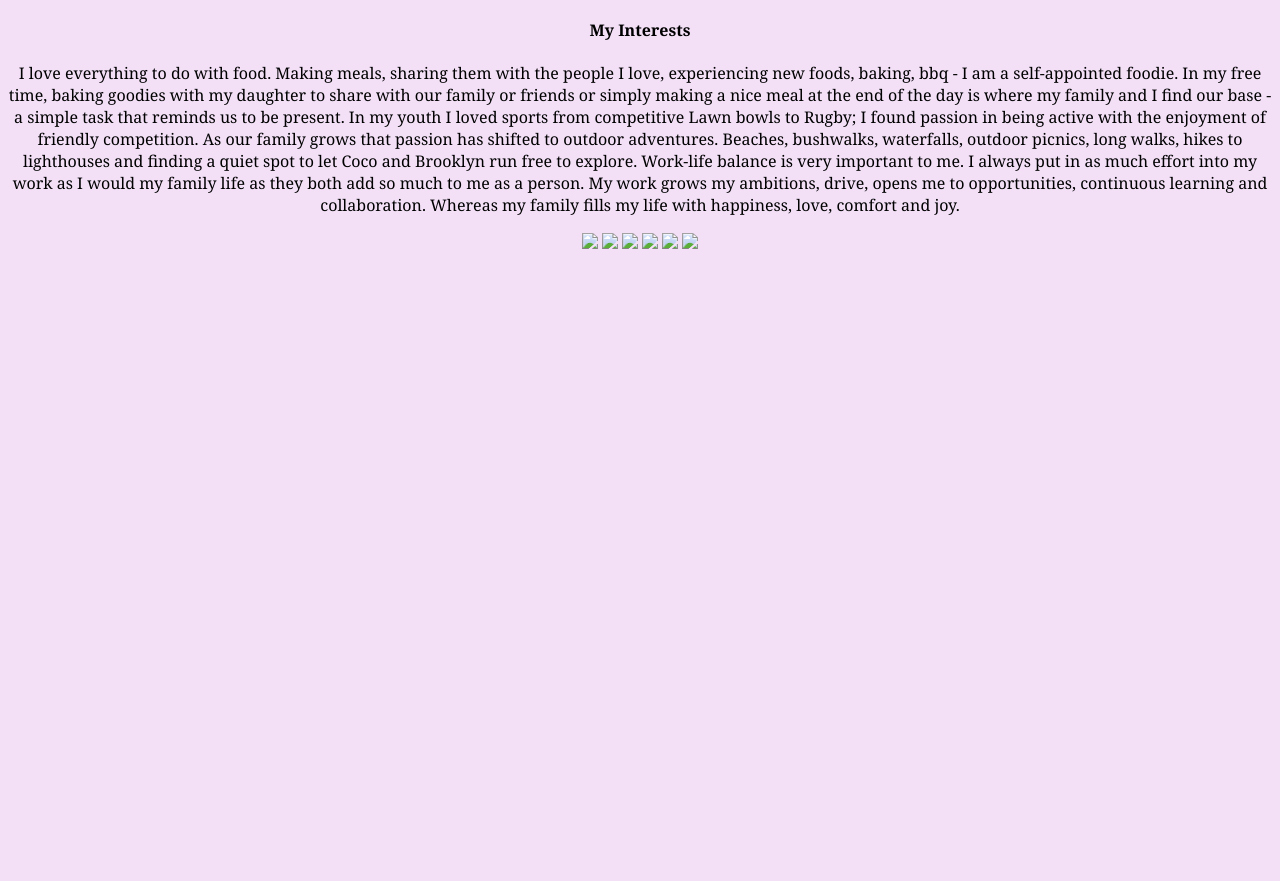
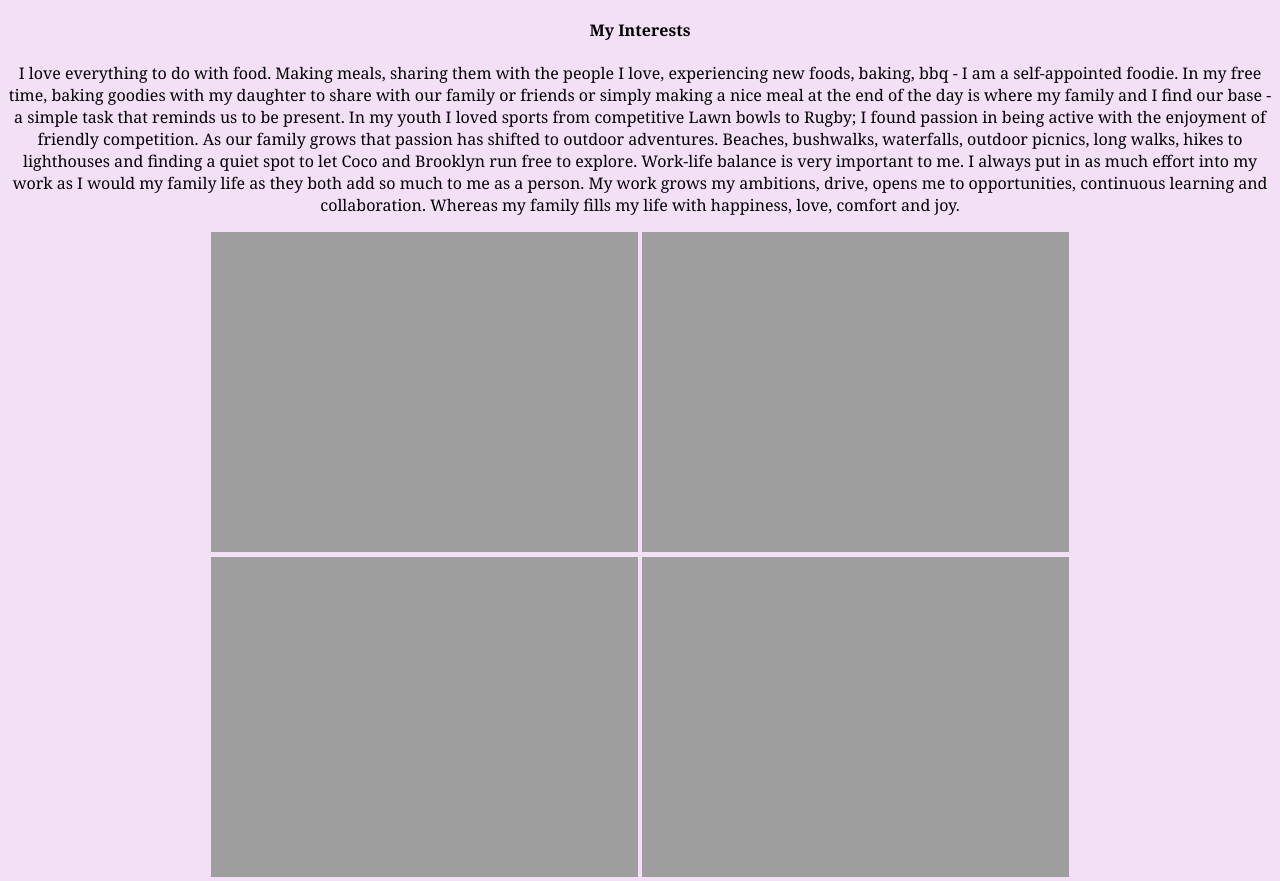
Before and after one commit to Tegzma/Portfolio-, a website: page website/src/aboutMe.html in a window 1280 px wide. Shown: the part 775-1656 px from the top of the page. Before the commit the page ends 1037 px from the top, so only its background shows below. Drawn offline with Linux system fonts and the light colour scheme; the site is published under a folder, as on GitHub Pages, so addresses that start at the root find nothing; a web font is replaced by a local one.

Commit message:
corrected pathways for images

```diff
--- a/website/src/aboutMe.html
+++ b/website/src/aboutMe.html
@@ -78,12 +78,12 @@
       fills my life with happiness, love, comfort and joy.
     </p>
     <div>
-      <img src="/static/img/family-2.png" />
-      <img src="/static/img/family-3.png" />
-      <img src="/static/img/family-4.png" />
-      <img src="/static/img/family-5.png" />
-      <img src="/static/img/family-6.png" />
-      <img src="/static/img/family-7.png" />
+      <img src="../static/img/family-2.png" />
+      <img src="../static/img/family-3.png" />
+      <img src="../static/img/family-4.png" />
+      <img src="../static/img/family-5.png" />
+      <img src="../static/img/family-6.png" />
+      <img src="../static/img/family-7.png" />
     </div>
   </body>
 </html>
```
Also changed, not shown: website/src/index.html (+5 -5 lines).
